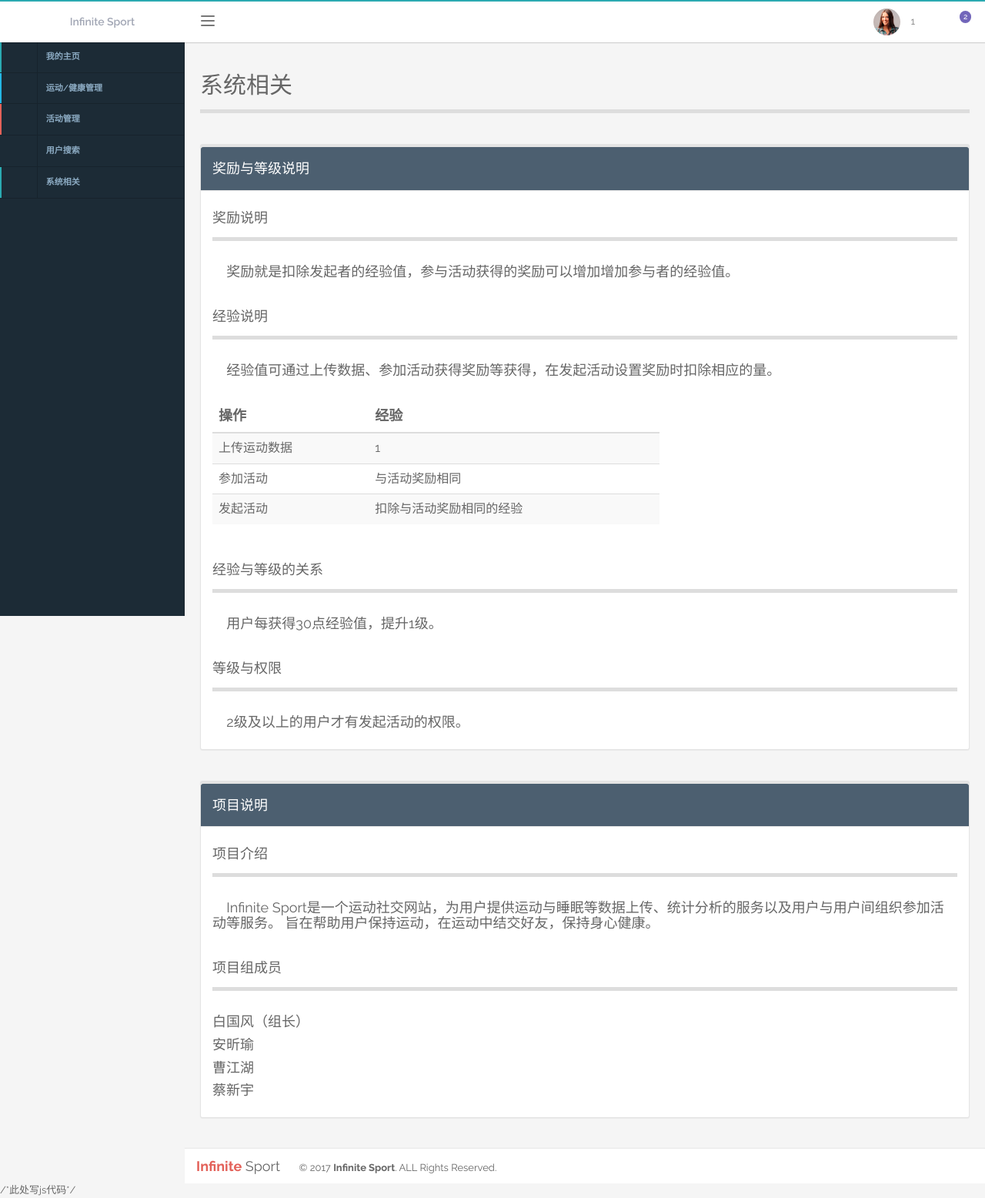
After one commit to GuofengBai/InfiniteSportV2, a PHP site: page /public/system_info.php in a window 1280 px wide. The commit adds this page. Shown: the whole page at 77% size. Run offline with PHP 8.4, Linux system fonts and the light colour scheme; the visitor is signed in with stand-in values (Sample User, id 1); some web fonts are replaced.

Commit message:
增加systeminfo

```diff
--- a/public/head.html
+++ b/public/head.html
@@ -150,7 +150,7 @@
 						</a>
 					</li>
 					<li class="bg-palette1" id="menu_system_info">
-						<a href="system_info.html">
+						<a href="system_info.php">
 							<span class="menu-content block">
 								<span class="menu-icon"><i class="block fa fa-clock-o fa-lg"></i></span>
 								<span class="text m-left-sm">系统相关</span>
--- /dev/null
+++ b/public/system_info.php
@@ -0,0 +1,132 @@
+<?php
+session_start();
+
+//检测是否登录，若没登录则转向登录界面
+if(!isset($_SESSION['id'])){
+    header("Location:index.html");
+    exit();
+}
+?>
+<?php include "head.html";?>
+    <head>
+        <link href="css/activity.css" rel="stylesheet">
+    </head>
+
+    <div class="main-container">
+        <div class="padding-md">
+            <h2 class="header-text">
+                系统相关
+                <span class="sub-header">
+
+						</span>
+            </h2>
+            <span style="display: none" id="uid"><?php echo $_SESSION["id"]?></span>
+            <div class="smart-widget m-top-lg widget-dark-blue">
+                <div class="smart-widget-header">
+                    <span style="font-size: 18px">奖励与等级说明</span>
+                </div>
+                <div class="smart-widget-inner">
+
+                    <div class="smart-widget-body">
+                        <div>
+                            <h4 class="header-text">奖励说明</h4>
+                            <h5 class="after">
+                                &nbsp&nbsp&nbsp&nbsp奖励就是扣除发起者的经验值，参与活动获得的奖励可以增加增加参与者的经验值。
+                            </h5>
+
+
+                        </div>
+                        <br/>
+                        <div>
+                            <h4 class="header-text">经验说明</h4>
+                            <h5 class="after">
+                                &nbsp&nbsp&nbsp&nbsp经验值可通过上传数据、参加活动获得奖励等获得，在发起活动设置奖励时扣除相应的量。
+                            </h5>
+                            <br/>
+                            <table class="table table-striped" style="width: 60%">
+                                <thead>
+                                <tr>
+                                    <th>操作</th>
+                                    <th>经验</th>
+                                </tr>
+                                </thead>
+                                <tbody >
+                                <tr>
+                                    <td>上传运动数据</td>
+                                    <td>1</td>
+                                </tr>
+                                <tr>
+                                    <td>参加活动</td>
+                                    <td>与活动奖励相同</td>
+                                </tr>
+                                <tr>
+                                    <td>发起活动</td>
+                                    <td>扣除与活动奖励相同的经验</td>
+                                </tr>
+
+                                </tbody>
+                            </table>
+
+
+                        </div>
+                        <br/>
+                        <div>
+                            <h4 class="header-text">经验与等级的关系</h4>
+                            <h5 class="after">
+                                &nbsp&nbsp&nbsp&nbsp用户每获得30点经验值，提升1级。
+                            </h5>
+                        </div>
+                        <br/>
+                        <div>
+                            <h4 class="header-text">等级与权限</h4>
+                            <h5 class="after">
+                                &nbsp&nbsp&nbsp&nbsp2级及以上的用户才有发起活动的权限。
+                            </h5>
+                        </div>
+                    </div>
+                </div>
+            </div>
+
+
+
+            <div class="smart-widget m-top-lg widget-dark-blue">
+                <div class="smart-widget-header">
+                    <span style="font-size: 18px">项目说明</span>
+                </div>
+                <div class="smart-widget-inner">
+
+                    <div class="smart-widget-body">
+                        <div>
+                            <h4 class="header-text">项目介绍</h4>
+                            <h5 class="after">
+                                &nbsp&nbsp&nbsp&nbspInfinite Sport是一个运动社交网站，为用户提供运动与睡眠等数据上传、统计分析的服务以及用户与用户间组织参加活动等服务。
+                                旨在帮助用户保持运动，在运动中结交好友，保持身心健康。
+                            </h5>
+                            <br/>
+
+                            <h4 class="header-text">项目组成员</h4>
+                            <h5 class="after">
+                                白国风（组长）
+                            </h5>
+                            <h5 class="after">
+                                安昕瑜
+                            </h5>
+                            <h5 class="after">
+                                曹江湖
+                            </h5>
+                            <h5 class="after">
+                                蔡新宇
+                            </h5>
+                        </div>
+
+                    </div>
+                </div>
+            </div>
+
+        </div><!-- ./padding-md -->
+
+    </div><!-- /main-container -->
+<?php include "middle.html";?>
+    /*此处写js代码*/
+
+<?php include "end.html";?>
```
Also changed, not shown: public/activity_new.php (+10 -5 lines), public/activity_specific.php (+5 -5 lines).
